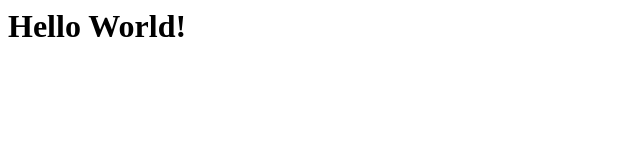
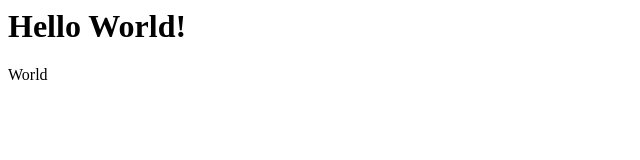
Before and after one commit to PeisenWong/Demo-repo, a plain HTML site: page index.html in a window 1280 px wide. Shown: the full height of the page, 0-640 px from the left. Drawn offline with Linux system fonts and the light colour scheme.

Commit message:
Update index.html

```diff
--- a/index.html
+++ b/index.html
@@ -1 +1,5 @@
 <h1>Hello World!</h1>
+
+<p>
+    World
+</p>
```
